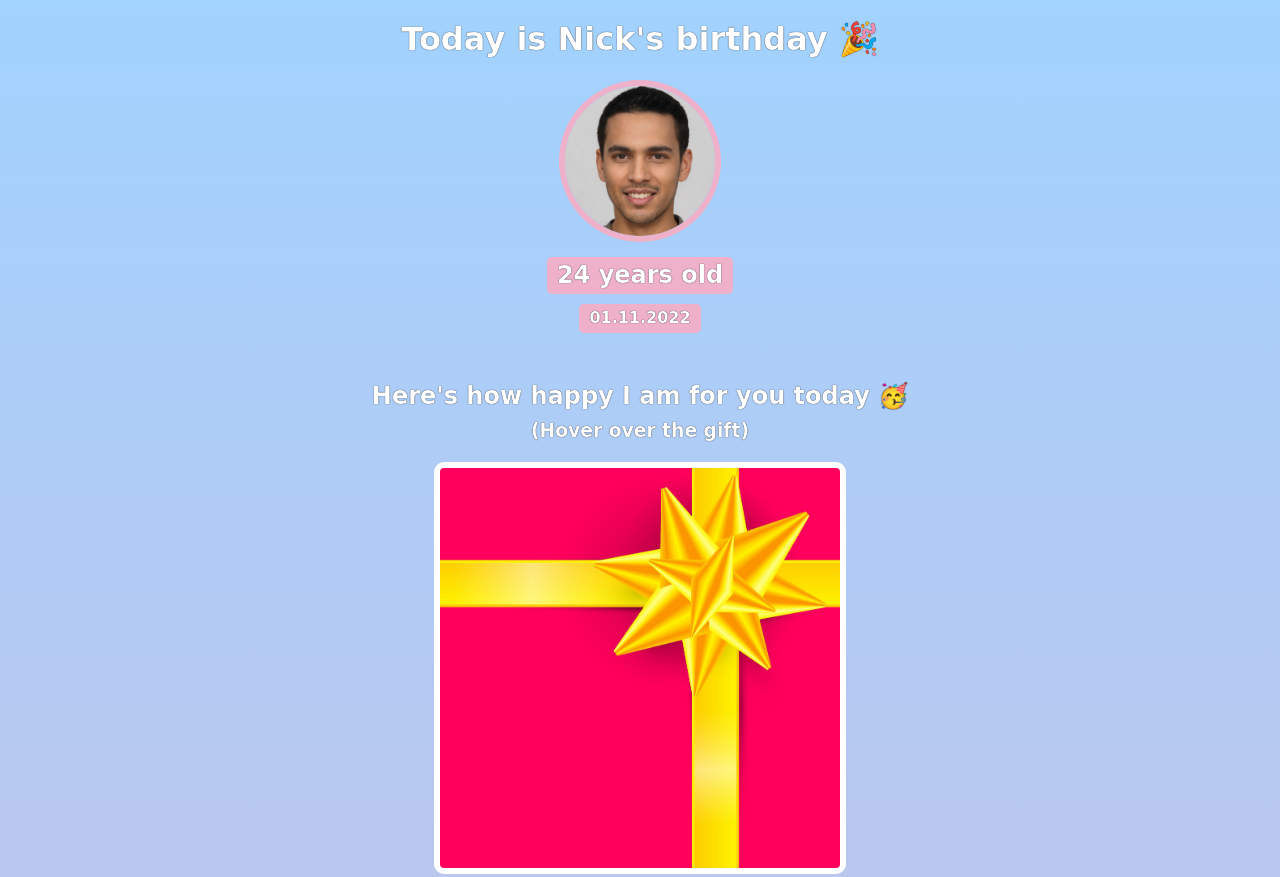
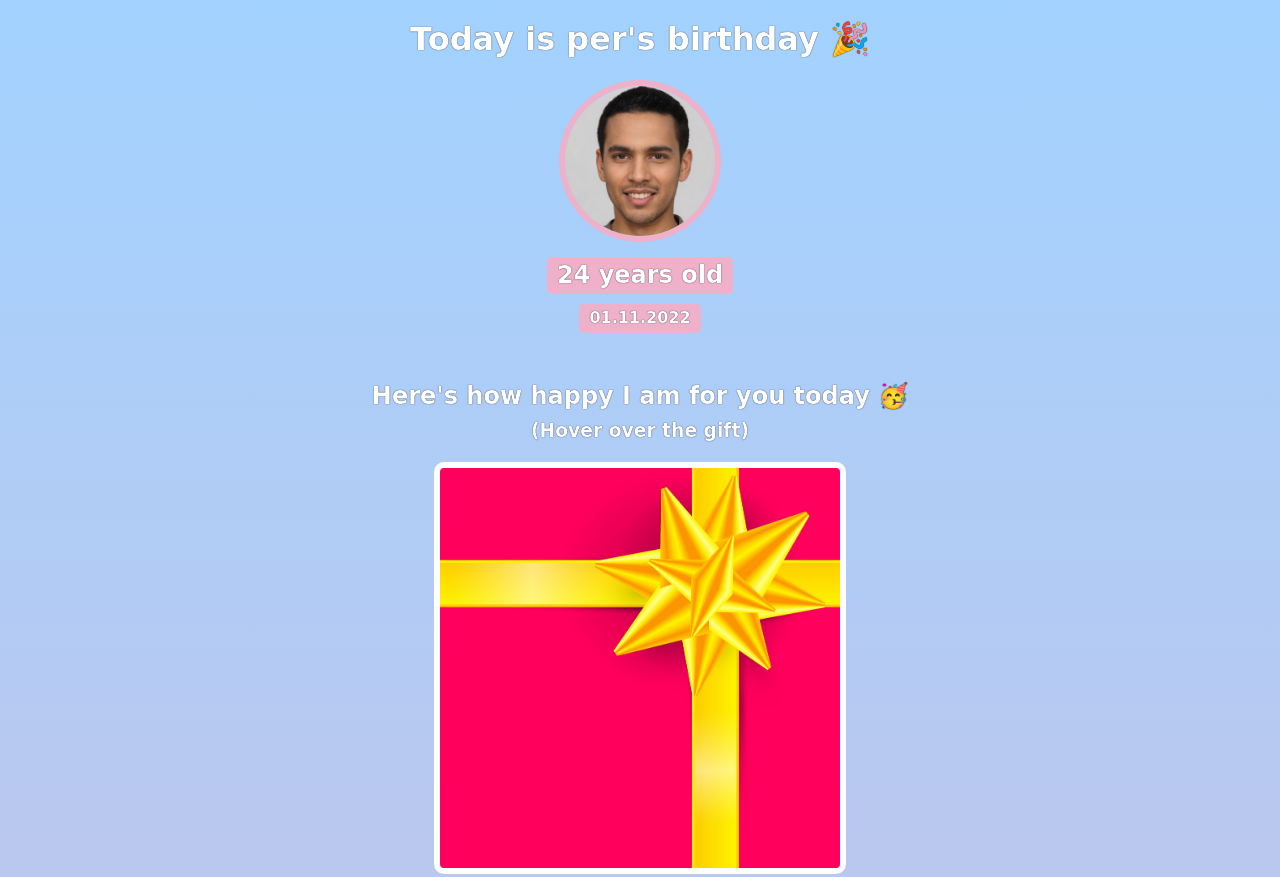
Before and after one commit to ZmohseniHub/birthday-gift-site, a website built with Vite: page index.html in a window 1280 px wide. Shown: the top 877 px of the page. Built offline with nearby package versions, Linux system fonts and the light colour scheme; a web font is replaced by a local one.

Commit message:
change name to per

```diff
--- a/index.html
+++ b/index.html
@@ -7,7 +7,7 @@
     </head>
     <body>
         <div id="header">
-            <h1>Today is Nick's birthday 🎉</h1>
+            <h1>Today is per's birthday 🎉</h1>
             <img id="bff-img" src="images/nick.jpg">
             <h2 id="bday-age">24 years old</h2>
             <h4 id="bday-date">01.11.2022</h4>
```
